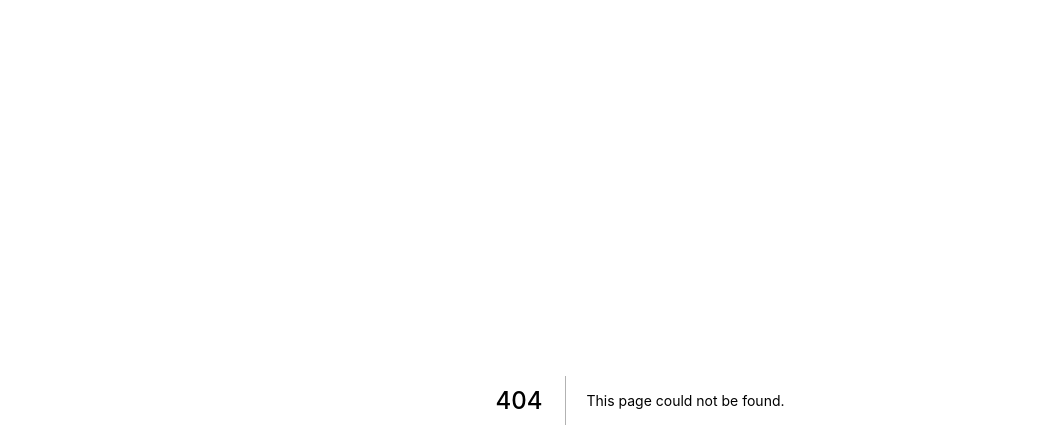
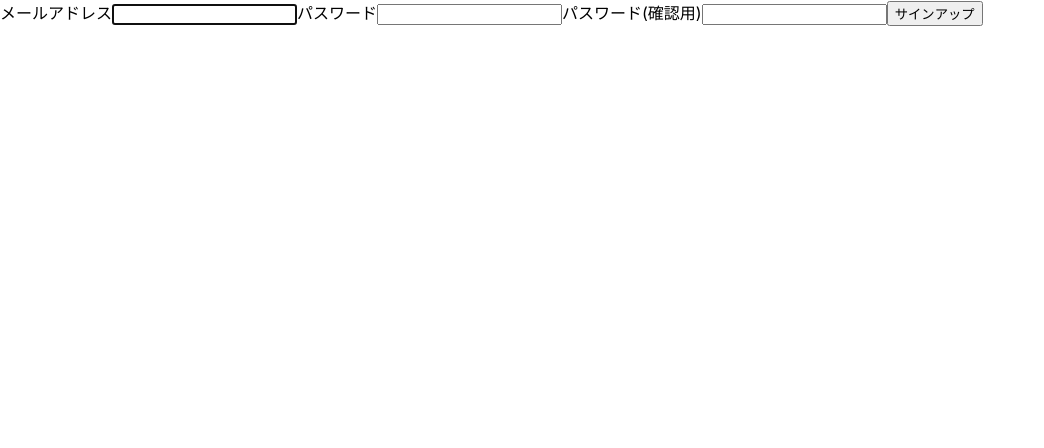
Before and after one commit to kaito071831/pd_app2, a Next.js app in the folder front/: page /sign_up in a window 1280 px wide. Before the commit this address had no page. Shown: the top 448 px of the page, without its empty margins (0-1044 px from the left). Built offline with nearby package versions, Linux system fonts and the light colour scheme.

Commit message:
サインアップページを作成

```diff
--- /dev/null
+++ b/front/src/pages/sign_up.tsx
@@ -0,0 +1,85 @@
+import axios, { AxiosInstance } from "axios";
+import { NextPage } from "next";
+import { useState } from "react";
+
+const Sign_up: NextPage = () => {
+  const [isError, setIsError] = useState<boolean>(false);
+  const [errorMessage, setErrorMessage] = useState<string>("");
+  const [isSendEmail, setIsSendEmail] = useState<boolean>(false);
+  const [emailMessage, setEmailMessage] = useState<string>("");
+  // 新規ユーザー作成
+  const handleSubmit = (event: any) => {
+    event.preventDefault();
+    const signData = new FormData(event.currentTarget);
+    const email: FormDataEntryValue = signData.get("email");
+    const password: FormDataEntryValue = signData.get("password");
+    const password_confirmation: FormDataEntryValue = signData.get("password_confirmation");
+    const createAxiosInstance: () => AxiosInstance = () => {
+      if (process.env.NODE_ENV === "development"){
+        return axios.create({
+          baseURL: `/api/v1/`,
+          headers: {
+            "content-type": "application/json",
+          },
+        });
+      }
+      return axios.create({
+        baseURL: `${process.env.API_ORIGIN}/api/v1/`,
+        headers: {
+          "content-type": "application/json",
+        },
+      });
+    }
+    const axiosInstance: AxiosInstance = createAxiosInstance();
+    (async () => {
+      setIsError(false);
+      setErrorMessage("");
+      if (password != password_confirmation){
+        setIsError(true);
+        setErrorMessage('"パスワード"と"パスワード(確認用)"が一致しません。もう一度ご確認ください。');
+        return
+      }
+      return await axiosInstance
+        .post("auth", {
+          email: email,
+          password: password,
+          password_confirmation: password_confirmation,
+          confirm_success_url: `http://localhost:8000/sign_in`,
+        })
+        .then(() => {
+          setIsSendEmail(true);
+          setEmailMessage("認証メールを送信しました。メールに記載のURLからアカウントを有効化させてください。");
+        })
+        .catch((error: any) => {
+          setIsError(true);
+          console.log(error.response.data);
+          setErrorMessage(error.response.data);
+          setIsSendEmail(false);
+          setEmailMessage("");
+        });
+    })();
+  }
+  return(
+    <>
+      <div>
+        {isError ? (
+          <p>{errorMessage}</p>
+        ) : null}
+        {isSendEmail ? (
+          <p>{emailMessage}</p>
+        ) : null}
+        <form onSubmit={handleSubmit}>
+          <label>メールアドレス</label>
+          <input name="email" title="メールアドレス" autoComplete="email" autoFocus/>
+          <label>パスワード</label>
+          <input name="password" title="パスワード" type="password" autoComplete="current-password"/>
+          <label>パスワード(確認用)</label>
+          <input name="password_confirmation" title="パスワード(確認用)" type="password" autoComplete="current-password"/>
+          <button type="submit" title="サインアップ">サインアップ</button>
+        </form>
+      </div>
+    </>
+  )
+}
+
+export default Sign_up;
```
